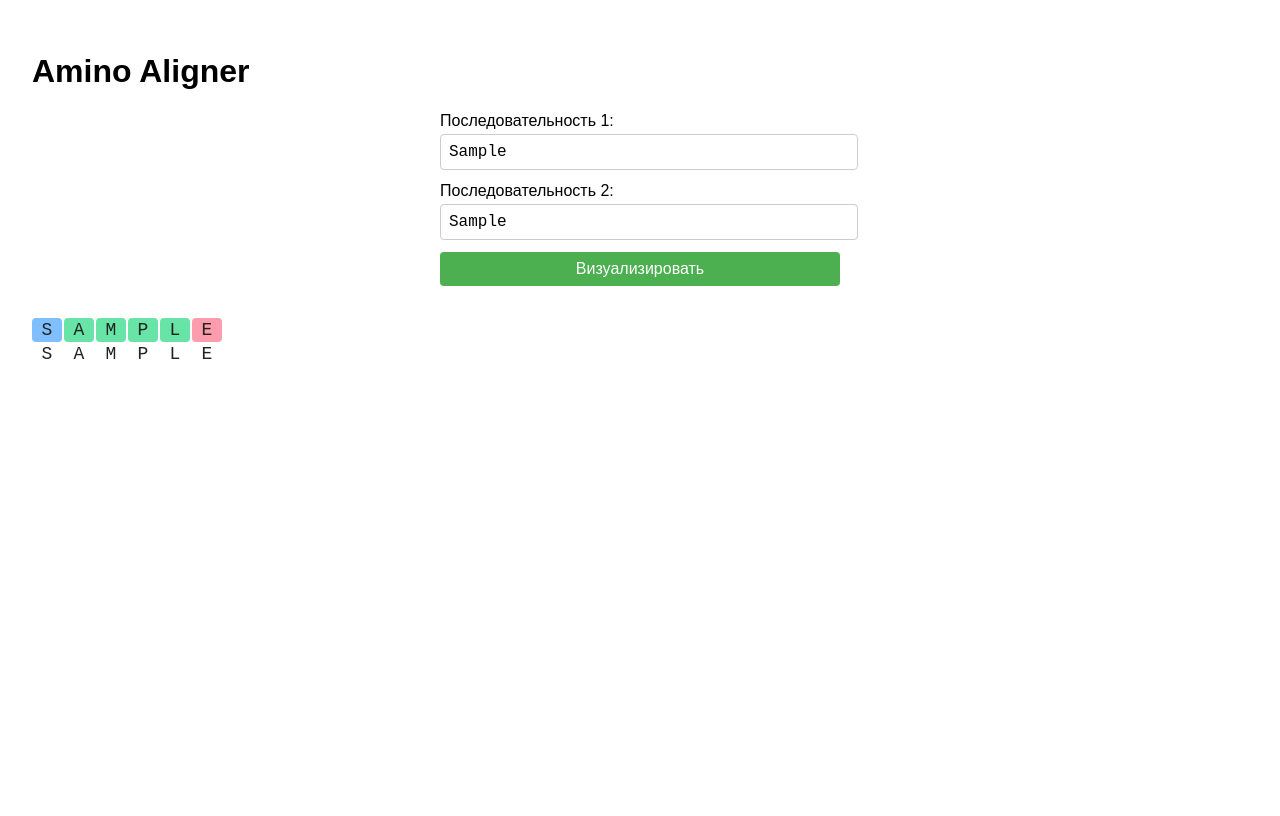
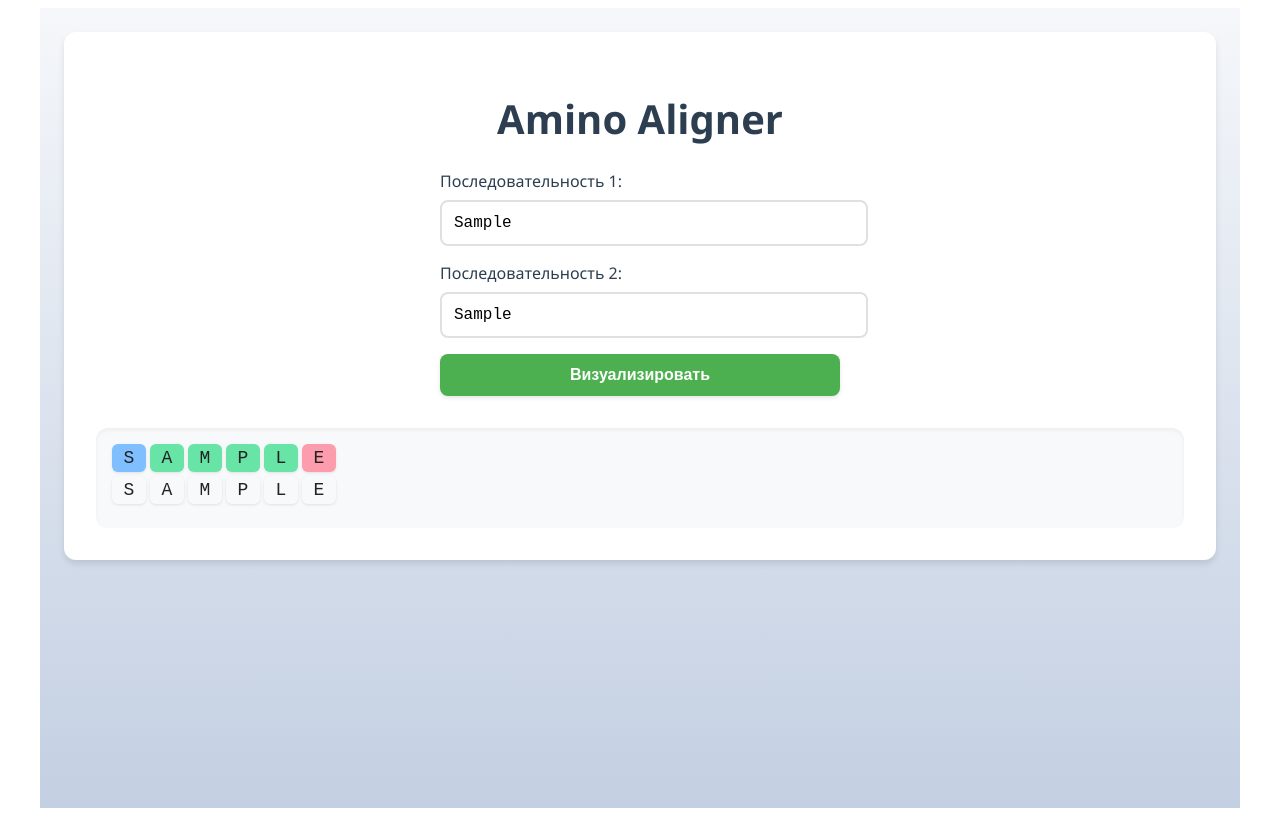
Before and after one commit to Helena-Bali/amino-aligner, a React app: page / in a window 1280 px wide. Both pictures are taken after typing "Sample", "Sample" into the empty fields and a click on the button "Визуализировать". Built offline with nearby package versions, Linux system fonts and the light colour scheme.

Commit message:
ui improvement

```diff
--- a/src/App.tsx
+++ b/src/App.tsx
@@ -7,12 +7,37 @@ const App: React.FC = () => {
   const [seq2, setSeq2] = useState<string | null>(null);
 
   return (
-    <div style={{ fontFamily: 'sans-serif', padding: 24 }}>
-      <h1>Amino Aligner</h1>
-      <AminoInputForm onSubmit={(s1, s2) => { setSeq1(s1); setSeq2(s2); }} />
-      {seq1 && seq2 && (
-        <AlignmentView seq1={seq1} seq2={seq2} />
-      )}
+    <div style={{
+      fontFamily: "'Segoe UI', Tahoma, Geneva, Verdana, sans-serif",
+      padding: '24px',
+      maxWidth: '1200px',
+      margin: '0 auto',
+      background: 'linear-gradient(to bottom, #f5f7fa, #c3cfe2)',
+      minHeight: '100vh',
+      boxSizing: 'border-box',
+    }}>
+      <div style={{
+        background: 'white',
+        padding: '32px',
+        borderRadius: '12px',
+        boxShadow: '0 4px 6px rgba(0, 0, 0, 0.1)',
+      }}>
+        <h1 style={{
+          fontSize: '2.5rem',
+          color: '#2c3e50',
+          marginBottom: '24px',
+          textAlign: 'center',
+          fontWeight: '600',
+        }}>
+          Amino Aligner
+        </h1>
+        <AminoInputForm onSubmit={(s1, s2) => { setSeq1(s1); setSeq2(s2); }} />
+        {seq1 && seq2 && (
+          <div style={{ marginTop: '32px' }}>
+            <AlignmentView seq1={seq1} seq2={seq2} />
+          </div>
+        )}
+      </div>
     </div>
   );
 };
--- a/src/components/AlignmentView.tsx
+++ b/src/components/AlignmentView.tsx
@@ -41,47 +41,63 @@ const AlignmentView: React.FC<Props> = ({ seq1, seq2 }) => {
   const seq2Chunks = splitChunks(seq2);
 
   return (
-    <div style={{ marginTop: 32, maxWidth: '100%', overflowX: 'auto' }}>
+    <div style={{
+      marginTop: 32,
+      maxWidth: '100%',
+      overflowX: 'auto',
+      padding: '16px',
+      background: '#f8f9fa',
+      borderRadius: 12,
+      boxShadow: 'inset 0 2px 4px rgba(0, 0, 0, 0.05)',
+    }}>
       {seq1Chunks.map((chunk, idx) => (
-        <div key={idx} style={{ marginBottom: 2 }}>
-          <div style={{ display: 'flex', flexWrap: 'wrap', gap: '2px' }}>
+        <div key={idx} style={{ marginBottom: 8 }}>
+          <div style={{ display: 'flex', flexWrap: 'wrap', gap: '4px' }}>
             {chunk.split('').map((char, i) => (
               <span
                 key={i}
                 style={{
                   background: aminoAcidColors[char] || 'transparent',
                   color: '#222',
-                  padding: '2px 6px',
-                  borderRadius: 4,
+                  padding: '4px 8px',
+                  borderRadius: 6,
                   fontFamily: 'monospace',
                   fontSize: 'clamp(14px, 2vw, 18px)',
                   minWidth: 'clamp(14px, 2vw, 18px)',
                   textAlign: 'center',
                   userSelect: 'text',
                   cursor: 'pointer',
+                  transition: 'transform 0.2s, box-shadow 0.2s',
+                  boxShadow: '0 1px 3px rgba(0, 0, 0, 0.1)',
                 }}
+                onMouseOver={e => e.currentTarget.style.transform = 'scale(1.1)'}
+                onMouseOut={e => e.currentTarget.style.transform = 'scale(1)'}
                 onClick={() => handleCopy(char)}
               >
                 {char}
               </span>
             ))}
           </div>
-          <div style={{ display: 'flex', flexWrap: 'wrap', gap: '2px' }}>
+          <div style={{ display: 'flex', flexWrap: 'wrap', gap: '4px', marginTop: 4 }}>
             {seq2Chunks[idx]?.split('').map((char, i) => (
               <span
                 key={i}
                 style={{
                   background: char !== chunk[i] ? (aminoAcidColors[char] || 'transparent') : 'transparent',
                   color: '#222',
-                  padding: '2px 6px',
-                  borderRadius: 4,
+                  padding: '4px 8px',
+                  borderRadius: 6,
                   fontFamily: 'monospace',
                   fontSize: 'clamp(14px, 2vw, 18px)',
                   minWidth: 'clamp(14px, 2vw, 18px)',
                   textAlign: 'center',
                   userSelect: 'text',
                   cursor: 'pointer',
+                  transition: 'transform 0.2s, box-shadow 0.2s',
+                  boxShadow: '0 1px 3px rgba(0, 0, 0, 0.1)',
                 }}
+                onMouseOver={e => e.currentTarget.style.transform = 'scale(1.1)'}
+                onMouseOut={e => e.currentTarget.style.transform = 'scale(1)'}
                 onClick={() => handleCopy(char)}
               >
                 {char}
--- a/src/components/AminoInputForm.tsx
+++ b/src/components/AminoInputForm.tsx
@@ -37,8 +37,8 @@ const AminoInputForm: React.FC<Props> = ({ onSubmit }) => {
 
   return (
     <form onSubmit={handleSubmit} style={{ maxWidth: 'min(400px, 90vw)', margin: '0 auto', padding: '0 16px' }}>
-      <div style={{ marginBottom: 12 }}>
-        <label style={{ display: 'block', marginBottom: 4 }}>
+      <div style={{ marginBottom: 16 }}>
+        <label style={{ display: 'block', marginBottom: 8, color: '#2c3e50', fontWeight: '500' }}>
           Последовательность 1:
           <input
             type="text"
@@ -48,19 +48,23 @@ const AminoInputForm: React.FC<Props> = ({ onSubmit }) => {
               width: '100%',
               fontFamily: 'monospace',
               fontSize: 'clamp(14px, 2vw, 16px)',
-              padding: '8px',
-              marginTop: 4,
-              borderRadius: 4,
-              border: '1px solid #ccc',
+              padding: '12px',
+              marginTop: 8,
+              borderRadius: 8,
+              border: '2px solid #e0e0e0',
+              transition: 'border-color 0.3s, box-shadow 0.3s',
+              outline: 'none',
             }}
+            onFocus={e => e.target.style.borderColor = '#4CAF50'}
+            onBlur={e => e.target.style.borderColor = '#e0e0e0'}
             autoComplete="off"
             spellCheck={false}
             required
           />
         </label>
       </div>
-      <div style={{ marginBottom: 12 }}>
-        <label style={{ display: 'block', marginBottom: 4 }}>
+      <div style={{ marginBottom: 16 }}>
+        <label style={{ display: 'block', marginBottom: 8, color: '#2c3e50', fontWeight: '500' }}>
           Последовательность 2:
           <input
             type="text"
@@ -70,11 +74,15 @@ const AminoInputForm: React.FC<Props> = ({ onSubmit }) => {
               width: '100%',
               fontFamily: 'monospace',
               fontSize: 'clamp(14px, 2vw, 16px)',
-              padding: '8px',
-              marginTop: 4,
-              borderRadius: 4,
-              border: '1px solid #ccc',
+              padding: '12px',
+              marginTop: 8,
+              borderRadius: 8,
+              border: '2px solid #e0e0e0',
+              transition: 'border-color 0.3s, box-shadow 0.3s',
+              outline: 'none',
             }}
+            onFocus={e => e.target.style.borderColor = '#4CAF50'}
+            onBlur={e => e.target.style.borderColor = '#e0e0e0'}
             autoComplete="off"
             spellCheck={false}
             required
@@ -82,22 +90,37 @@ const AminoInputForm: React.FC<Props> = ({ onSubmit }) => {
         </label>
       </div>
       {error && (
-        <div style={{ color: 'red', marginBottom: 12, fontSize: 'clamp(12px, 1.5vw, 14px)' }}>
+        <div style={{
+          color: '#e74c3c',
+          marginBottom: 16,
+          fontSize: 'clamp(12px, 1.5vw, 14px)',
+          padding: '8px',
+          background: '#fde8e8',
+          borderRadius: 8,
+          border: '1px solid #fbd5d5',
+        }}>
           {error}
         </div>
       )}
       <button
         type="submit"
         style={{
-          padding: '8px 16px',
+          padding: '12px 24px',
           fontSize: 'clamp(14px, 2vw, 16px)',
           backgroundColor: '#4CAF50',
           color: 'white',
           border: 'none',
-          borderRadius: 4,
+          borderRadius: 8,
           cursor: 'pointer',
           width: '100%',
+          fontWeight: '600',
+          transition: 'background-color 0.3s, transform 0.2s',
+          boxShadow: '0 2px 4px rgba(0, 0, 0, 0.1)',
         }}
+        onMouseOver={e => e.currentTarget.style.backgroundColor = '#45a049'}
+        onMouseOut={e => e.currentTarget.style.backgroundColor = '#4CAF50'}
+        onMouseDown={e => e.currentTarget.style.transform = 'scale(0.98)'}
+        onMouseUp={e => e.currentTarget.style.transform = 'scale(1)'}
       >
         Визуализировать
       </button>
```
